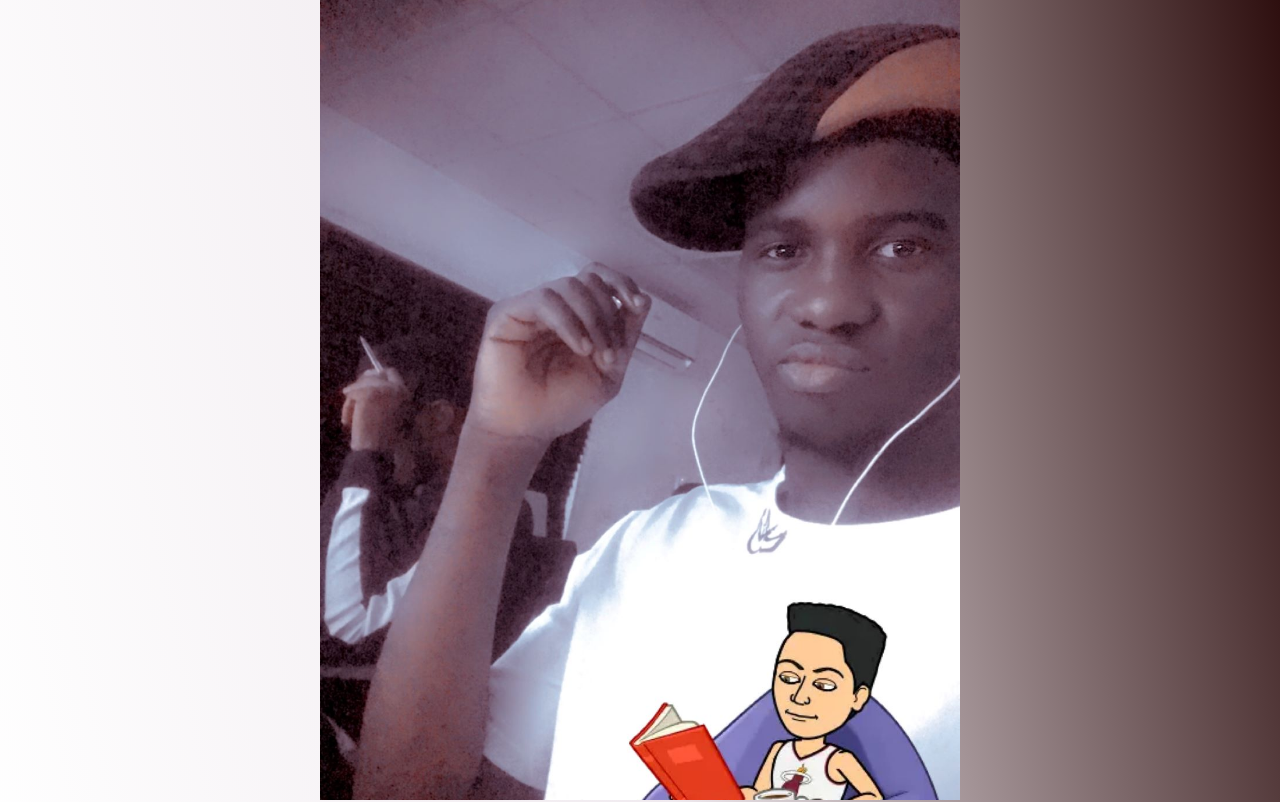
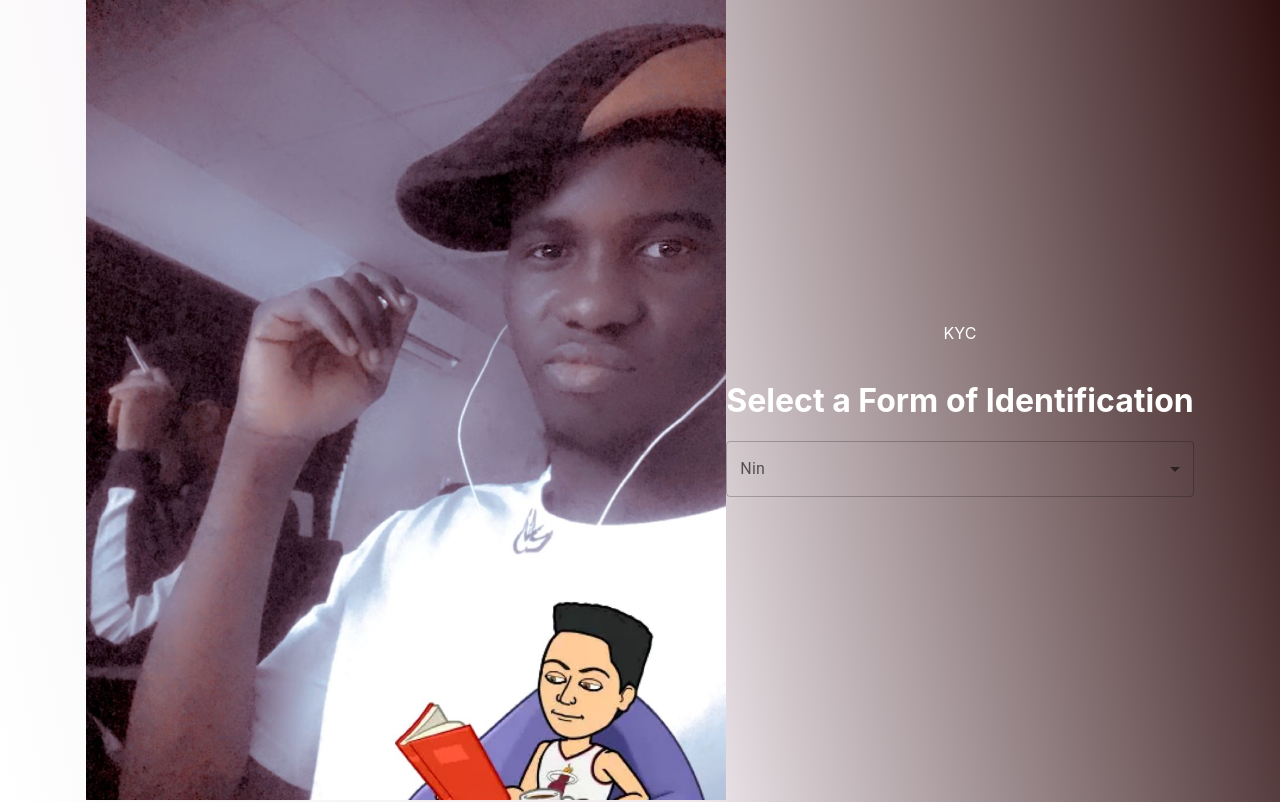
Before and after one commit to Longlasting1805/new-wallet, a React (Create React App) app: page /completeregistration in a window 1280 px wide. Shown: the top 802 px of the page. Built offline with nearby package versions, Linux system fonts and the light colour scheme.

Commit message:
css update

```diff
--- a/src/App.css
+++ b/src/App.css
@@ -157,3 +157,14 @@
 .otp-continue{
   margin-left: 60%;
 }
+.root-div{
+  display: flex;
+  justify-content: space-between;
+}
+
+.select-identification{
+  display: flex;
+  flex-direction: column;
+  justify-content: center;
+  align-items: center;
+}
--- a/src/Completeregistration.jsx
+++ b/src/Completeregistration.jsx
@@ -16,7 +16,7 @@
             <img src={imgUrl}alt="Italian Trulli"/>
         </div>
 
-        <div>
+        <div className="select-identification">
             <p>KYC</p>
             <h1>Select a Form of Identification</h1>
         <FormControl fullWidth>
```
